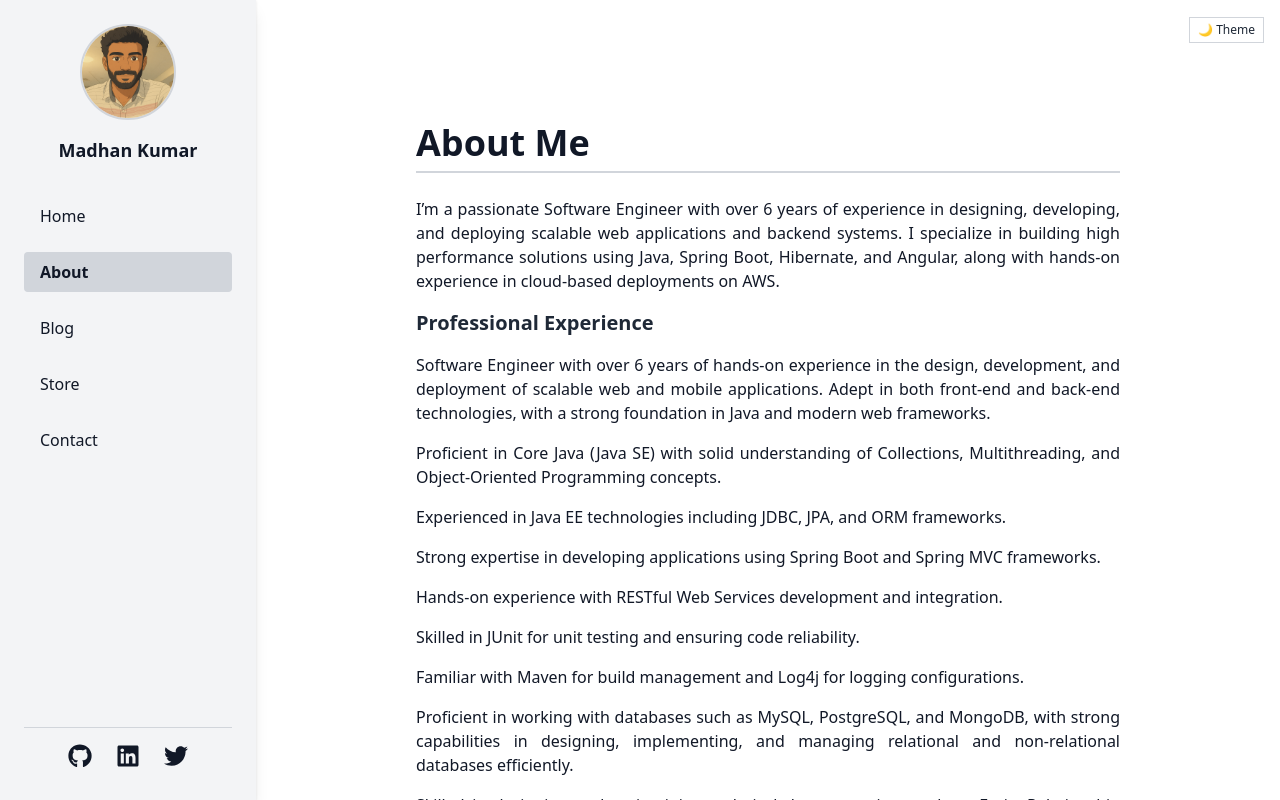
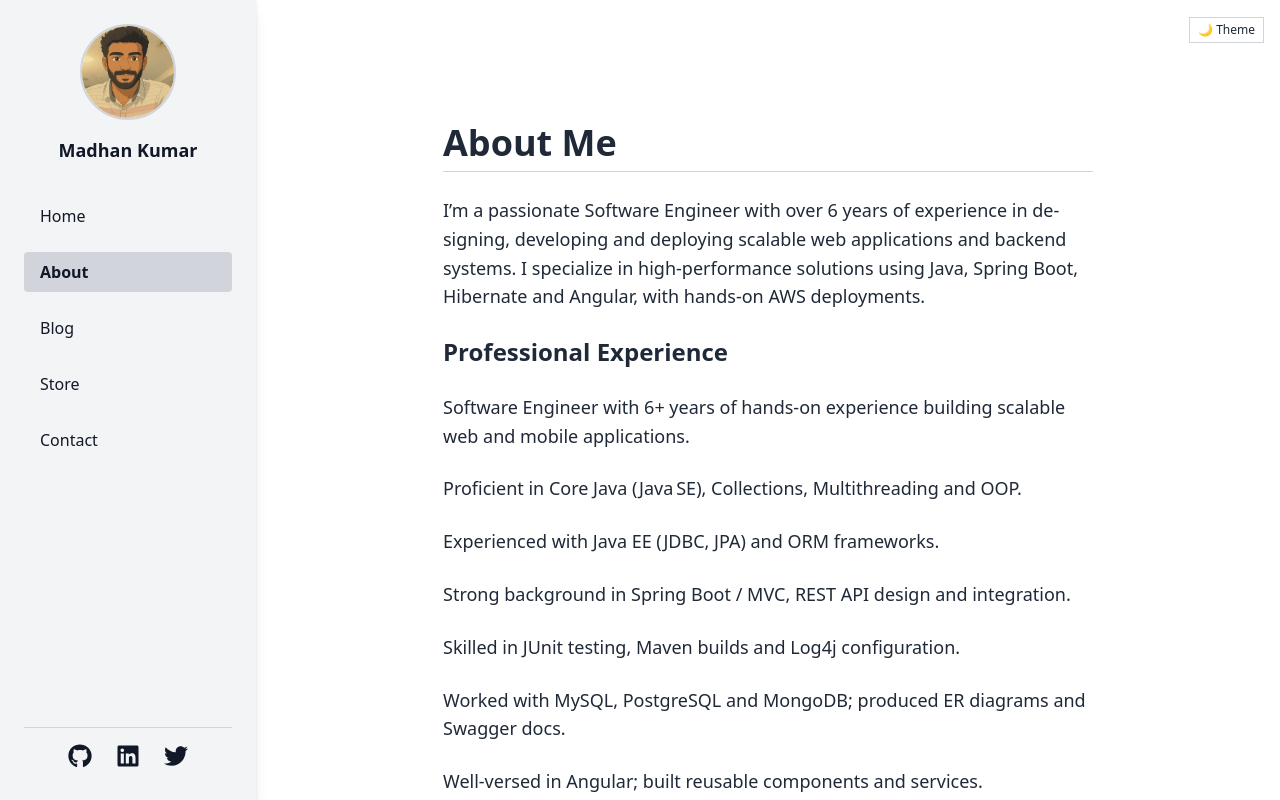
Before and after one commit to iammadhankumar/iammadhankumar.github.io, a React (Create React App) app: page /about in a window 1280 px wide. Built offline with nearby package versions, Linux system fonts and the light colour scheme.

Commit message:
Home and About page alignment changes

```diff
--- a/src/pages/about.jsx
+++ b/src/pages/about.jsx
@@ -1,152 +1,138 @@
 import React from "react";
 
-/**
- * Centered “About” section with Proper‑style alignment
- * • Column is centred (`mx-auto`) and capped at 3 xl for readability
- * • Left‑aligned on phones, justified from ≥ 768 px (`md:text-justify`)
- * • Tight line‑height (`leading-normal`, ≈ 1.5)
- * • Moderate paragraph rhythm (`space-y-4`)
- * • No sidebar classes—use your existing layout to handle sidebar spacing
- */
 function About() {
   return (
+    <>
       <article
         className="
-        font-sans leading-normal
-        max-w-3xl mx-auto                 /* centred column */
-        px-4 sm:px-5 md:px-6 lg:px-8
+          font-sans
+          max-w-[650px]  /* ≈ blog article width */
+          mx-auto
+          px-4 sm:px-6 lg:px-0
           py-12
+          leading-[1.6]
+          text-left
+          text-gray-800 dark:text-gray-100
+          space-y-6              /* paragraph rhythm */
         "
+        style={{
+          fontSize: "clamp(1rem, 2.8vw, 1.125rem)", // 16‑18 px fluid
+          hyphens: "auto",
+          textWrap: "pretty",
+        }}
       >
-      {/* ───── Heading ───── */}
-      <h1 className="text-balance text-3xl md:text-4xl font-semibold mb-6 border-b-2 border-gray-300 dark:border-gray-600 pb-2">
-        About Me
+        {/* Top Heading */}
+        <h1 className="text-3xl sm:text-4xl font-bold mb-6 border-b border-gray-300 dark:border-gray-600 pb-2">
+          About Me
         </h1>
 
-      {/* ───── Body: left on mobile, justify ≥ md ───── */}
-      <section className="text-left md:text-justify space-y-4">
-
+        {/* Intro */}
         <p>
-          I’m a passionate Software Engineer with over 6 years of experience in designing, developing, and deploying scalable web applications and backend systems. I specialize in building high performance solutions using Java, Spring Boot, Hibernate, and Angular, along with hands-on experience in cloud-based deployments on AWS.
+          I’m a passionate Software Engineer with over 6 years of experience in
+          designing, developing and deploying scalable web applications and
+          backend systems. I specialize in high‑performance solutions using
+          Java, Spring Boot, Hibernate and Angular, with hands‑on AWS
+          deployments.
         </p>
 
-        {/* ─── Professional Experience ─── */}
-        <h2 className="text-xl font-semibold mt-10 mb-3 text-gray-800 dark:text-gray-200">
-          Professional Experience
-        </h2>
+        {/* =============== Professional Experience =============== */}
+        <h2 className="section-h2">Professional Experience</h2>
+        {[
+          "Software Engineer with 6+ years of hands‑on experience building scalable web and mobile applications.",
+          "Proficient in Core Java (Java SE), Collections, Multithreading and OOP.",
+          "Experienced with Java EE (JDBC, JPA) and ORM frameworks.",
+          "Strong background in Spring Boot / MVC, REST API design and integration.",
+          "Skilled in JUnit testing, Maven builds and Log4j configuration.",
+          "Worked with MySQL, PostgreSQL and MongoDB; produced ER diagrams and Swagger docs.",
+          "Well‑versed in Angular; built reusable components and services.",
+          "Self‑motivated, quick to learn and enjoy team collaboration.",
+        ].map((t) => (
+          <p key={t}>{t}</p>
+        ))}
 
-        <p>
-          Software Engineer with over 6 years of hands-on experience in the design, development, and deployment of scalable web and mobile applications. Adept in both front-end and back-end technologies, with a strong foundation in Java and modern web frameworks.
-        </p>
-        <p>Proficient in Core Java (Java SE) with solid understanding of Collections, Multithreading, and Object-Oriented Programming concepts.</p>
-        <p>Experienced in Java EE technologies including JDBC, JPA, and ORM frameworks.</p>
-        <p>Strong expertise in developing applications using Spring Boot and Spring MVC frameworks.</p>
-        <p>Hands-on experience with RESTful Web Services development and integration.</p>
-        <p>Skilled in JUnit for unit testing and ensuring code reliability.</p>
-        <p>Familiar with Maven for build management and Log4j for logging configurations.</p>
-        <p>Proficient in working with databases such as MySQL, PostgreSQL, and MongoDB, with strong capabilities in designing, implementing, and managing relational and non-relational databases efficiently.</p>
-        <p>Skilled in designing and maintaining technical documentation, such as Entity-Relationship diagrams and Swagger API.</p>
-        <p>Well-versed in Angular, with practical knowledge of creating reusable components, services, and working with commonly used modules.</p>
-        <p>Highly self-motivated with a strong work ethic and the ability to quickly grasp and adapt to new technologies.</p>
+        {/* =============== Technical Skills =============== */}
+        <h2 className="section-h2">Technical Skills</h2>
+        <Skill label="Languages" value="Java, Python, JavaScript, TypeScript" />
+        <Skill
+          label="Frameworks"
+          value="Spring Boot, Hibernate, Angular, Flask"
+        />
+        <Skill
+          label="Databases"
+          value="MySQL, PostgreSQL, Microsoft SQL, MongoDB"
+        />
+        <Skill label="Cloud" value="AWS (EC2, S3, Lambda, RDS)" />
+        <Skill label="Tools" value="Git, Jenkins, Postman, Docker" />
+        <Skill label="Build & Test" value="Maven, JUnit" />
+        <Skill label="Servers" value="Apache Tomcat" />
 
-        {/* ─── Technical Skills ─── */}
-        <h2 className="text-xl font-semibold mt-10 mb-3 text-gray-800 dark:text-gray-200">
-          Technical Skills
-        </h2>
-        <div className="space-y-2">
-          <div>
-            <p className="font-semibold">Languages:</p>
-            <p>Java, Python, JavaScript, TypeScript</p>
-          </div>
-          <div>
-            <p className="font-semibold">Frameworks:</p>
-            <p>Spring Boot, Hibernate, Servlet, Angular, Python-Flask</p>
-          </div>
-          <div>
-            <p className="font-semibold">Databases:</p>
-            <p>MySQL, PostgreSQL, MicrosoftSQL, MongoDB</p>
-          </div>
-          <div>
-            <p className="font-semibold">Cloud:</p>
-            <p>AWS (EC2, S3, Lambda, RDS)</p>
-          </div>
-          <div>
-            <p className="font-semibold">Tools & Platforms:</p>
-            <p>Git, Jenkins, Postman, Docker</p>
-          </div>
-          <div>
-            <p className="font-semibold">Webservices:</p>
-            <p>Rest API</p>
-          </div>
-          <div>
-            <p className="font-semibold">Build Tools:</p>
-            <p>Maven</p>
-          </div>
-          <div>
-            <p className="font-semibold">Testing:</p>
-            <p>Junit</p>
-          </div>
-          <div>
-            <p className="font-semibold">Application Servers / Middleware:</p>
-            <p>Apache Tomcat</p>
-          </div>
-        </div>
+        {/* =============== Soft Skills =============== */}
+        <h2 className="section-h2">Soft Skills</h2>
+        <Skill
+          label="Problem‑Solving"
+          value="Enjoy breaking down complex challenges into simple, reliable solutions."
+        />
+        <Skill
+          label="Team Collaboration"
+          value="Believe great results come from strong teamwork."
+        />
+        <Skill
+          label="Communication"
+          value="Clear, concise and open communicator."
+        />
+        <Skill
+          label="Adaptability"
+          value="Quick to embrace new tools and technologies."
+        />
 
-        {/* ─── Soft Skills ─── */}
-        <h2 className="text-xl font-semibold mt-10 mb-3 text-gray-800 dark:text-gray-200">
-          Soft Skills
-        </h2>
-        <div className="space-y-2">
-          <div>
-            <p className="font-semibold">Problem‑Solving:</p>
-            <p>I enjoy breaking down complex problems and finding simple, effective solutions.</p>
-          </div>
-          <div>
-            <p className="font-semibold">Team Collaboration:</p>
-            <p>I work well with others and believe that the best results come from strong teamwork and shared goals.</p>
-          </div>
-          <div>
-            <p className="font-semibold">Communication:</p>
-            <p>I'm comfortable expressing ideas clearly, whether in writing or conversation, and I value open, honest communication.</p>
-          </div>
-          <div>
-            <p className="font-semibold">Adaptability:</p>
-            <p>I'm comfortable adapting to new tools and technologies and enjoy finding smarter ways to work.</p>
-          </div>
-        </div>
-
-        {/* ─── Education ─── */}
-        <h2 className="text-xl font-semibold mt-10 mb-3 text-gray-800 dark:text-gray-200">
-          Education
-        </h2>
+        {/* =============== Education =============== */}
+        <h2 className="section-h2">Education</h2>
         <p>
           Bachelor of Engineering in Computer Science <br />
-          Graduated - 2018
+          Graduated – 2018
         </p>
 
-        {/* ─── My Approach ─── */}
-        <h2 className="text-xl font-semibold mt-10 mb-3 text-gray-800 dark:text-gray-200">
-          My Approach
-        </h2>
+        {/* =============== My Approach =============== */}
+        <h2 className="section-h2">My Approach</h2>
         <p>
-          I focus on writing clean, maintainable code with attention to clarity, performance, and teamwork. I'm committed to continuous learning and enjoy solving complex problems while delivering meaningful outcomes.
+          I focus on clean, maintainable code with attention to clarity,
+          performance and teamwork. Continuous learning and problem‑solving are
+          core to my work.
         </p>
 
-        {/* ─── Hobbies ─── */}
-        <h2 className="text-xl font-semibold mt-10 mb-3 text-gray-800 dark:text-gray-200">
-          Hobbies
-        </h2>
+        {/* =============== Hobbies =============== */}
+        <h2 className="section-h2">Hobbies</h2>
         <ul className="list-disc list-outside pl-5 space-y-1">
           <li>Watching movies</li>
           <li>Traveling and nature walks</li>
-          <li>Playing casual games</li>
-          <li>Surfing Internet</li>
-          <li>Reading blogs</li>
-          <li>Problem solving and coding challenges</li>
+          <li>Casual gaming</li>
+          <li>Surfing the web</li>
+          <li>Reading tech blogs</li>
+          <li>Solving coding challenges</li>
         </ul>
-      </section>
       </article>
+
+      {/* ------- Scoped Heading Styles ------- */}
+      <style>{`
+        .section-h2 {
+          font-size: 1.25rem;            /* ≈20 px on phones */
+          font-weight: 600;
+          margin-top: 2.5rem;
+          margin-bottom: 1rem;
+          line-height: 1.4;
+        }
+        @media (min-width: 640px)  { .section-h2 { font-size: 1.35rem; } }
+        @media (min-width: 768px)  { .section-h2 { font-size: 1.5rem;  } }
+      `}</style>
+    </>
   );
 }
 
+/* Reusable two‑line skill row */
+const Skill = ({ label, value }) => (
+  <p>
+    <span className="font-semibold">{label}:</span> {value}
+  </p>
+);
+
 export default About;
--- a/src/pages/home.jsx
+++ b/src/pages/home.jsx
@@ -1,33 +1,60 @@
 import React from "react";
 import { Link } from "react-router-dom";
 
-/**
- * Center‑aligned “Home” intro with the proper style alignment
- * • Centred column (`mx-auto`) capped at 3 xl
- * • Tight line height (`leading-normal`)
- * • Left‑aligned on phones, justified ≥ 768 px
- */
 export default function Home() {
   return (
+    <>
       <article
         className="
-        font-sans leading-normal
-        max-w-3xl mx-auto           /* centred column */
-        px-4 sm:px-5 md:px-6 lg:px-8
+          font-sans
+          w-full max-w-[650px]    /* never wider than 650px, but shrinks with viewport */
+          mx-auto
+          px-4 sm:px-6 lg:px-0
           py-12
-        text-left md:text-justify
-        space-y-6                 /* consistent paragraph rhythm */
+          leading-[1.6]
+          text-left
+          text-gray-800 dark:text-gray-100
+          space-y-6
+          overflow-x-hidden        /* safety: block any accidental overflow */
+        "
+        style={{
+          fontSize: "clamp(1rem, 2.8vw, 1.125rem)", // 16‑18 px fluid
+          textWrap: "pretty",
+          hyphens: "auto",
+        }}
+      >
+        {/* ——— Headings ——— */}
+        <h1
+          className="
+            home-h1
+            font-extrabold
+            text-balance
+            break-words whitespace-normal  /* allow wrapping */
           "
         >
-      <h1 className="text-balance text-5xl font-extrabold">I'm Madhan Kumar</h1>
-      <h2 className="text-balance text-3xl font-semibold">Software Engineer</h2>
+          I'm Madhan Kumar
+        </h1>
 
+        <h2
+          className="
+            home-h2
+            font-semibold
+            text-balance
+            break-words
+            whitespace-normal
+          "
+        >
+          Software Engineer
+        </h2>
+
+        {/* ——— Intro Copy ——— */}
         <p>
-        I am a results‑driven software engineer with over six years of experience
-        designing and developing scalable web and mobile applications while
-        revitalizing legacy enterprise systems. My expertise lies in Java,
-        Spring Boot, Angular, and AWS. I take pride in delivering clean,
-        efficient, and dependable solutions that meet business needs.
+          I am a results‑driven software engineer with over six years of
+          experience designing and developing scalable web and mobile
+          applications while revitalizing legacy enterprise systems. My
+          expertise lies in Java, Spring Boot, Angular and AWS. I take pride in
+          delivering clean, efficient and dependable solutions that meet
+          business needs.
         </p>
 
         <p>
@@ -42,17 +69,50 @@ export default function Home() {
         </p>
 
         <p>
-        I am always eager to embrace new technologies, optimize systems, and
+          I am always eager to embrace new technologies, optimise systems and
           contribute to projects that matter. Let’s connect and collaborate to
           create exceptional results.
         </p>
 
+        {/* ——— CTA ——— */}
         <Link
           to="/about"
-        className="inline-block text-blue-600 dark:text-blue-400 font-medium hover:underline transition-colors duration-200"
+          className="inline-block text-blue-600 dark:text-blue-400 font-medium hover:underline transition-colors"
         >
           See more about me →
         </Link>
       </article>
+
+      {/* ——— Scoped Responsive Heading Sizes ——— */}
+      <style>{`
+        /* Baseline (≤359px) */
+        .home-h1 { font-size: 1.875rem; }   /* 30px */
+        .home-h2 { font-size: 1.125rem; }   /* 18px */
+
+        /* 360‑479px */
+        @media (min-width: 360px) {
+          .home-h1 { font-size: 2.125rem; }  /* ~34px */
+          .home-h2 { font-size: 1.25rem; }   /* 20px */
+        }
+
+        /* 480‑639px */
+        @media (min-width: 480px) {
+          .home-h1 { font-size: 2.5rem; }    /* 40px */
+          .home-h2 { font-size: 1.375rem; }  /* 22px */
+        }
+
+        /* 640‑767px */
+        @media (min-width: 640px) {
+          .home-h1 { font-size: 2.875rem; }  /* 46px */
+          .home-h2 { font-size: 1.5rem; }    /* 24px */
+        }
+
+        /* ≥768px */
+        @media (min-width: 768px) {
+          .home-h1 { font-size: 3.25rem; }   /* 52px */
+          .home-h2 { font-size: 1.625rem; }  /* 26px */
+        }
+      `}</style>
+    </>
   );
 }
```
Lines whose indentation alone changed are shown as unchanged.
